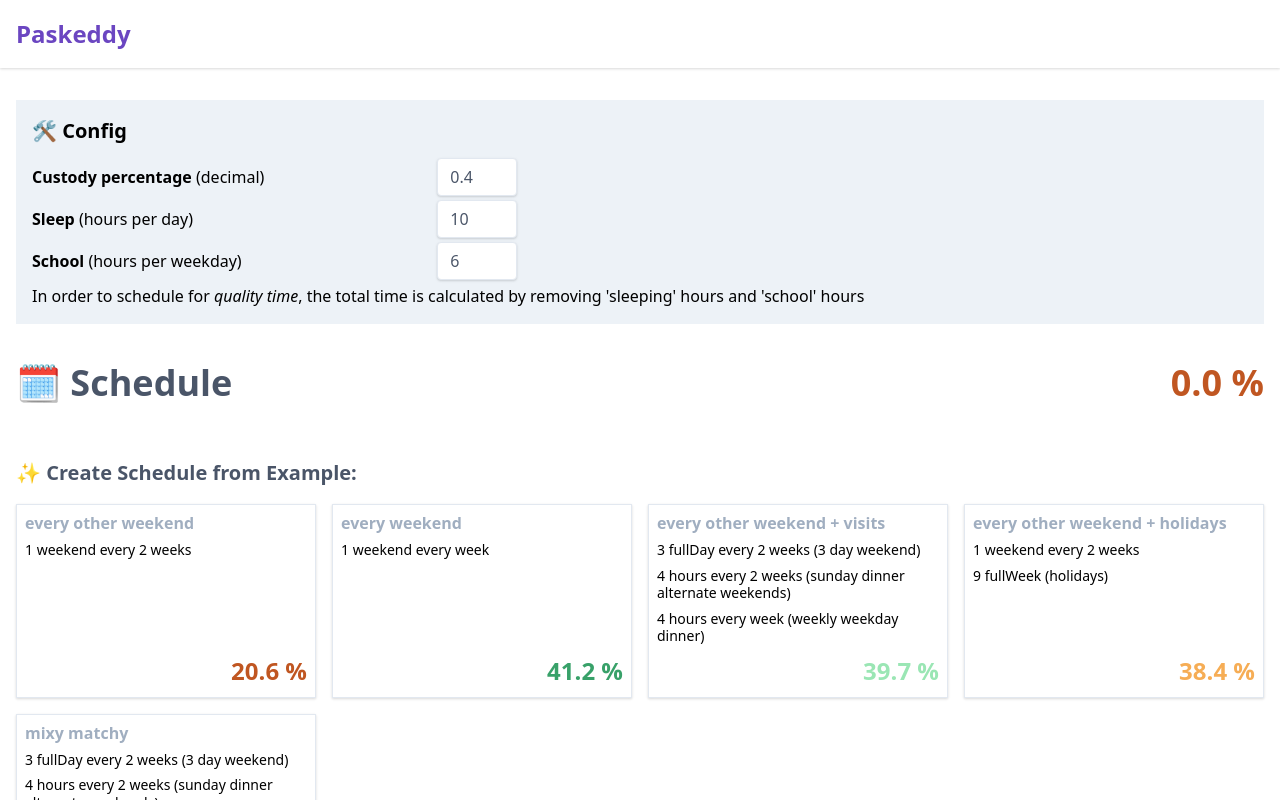
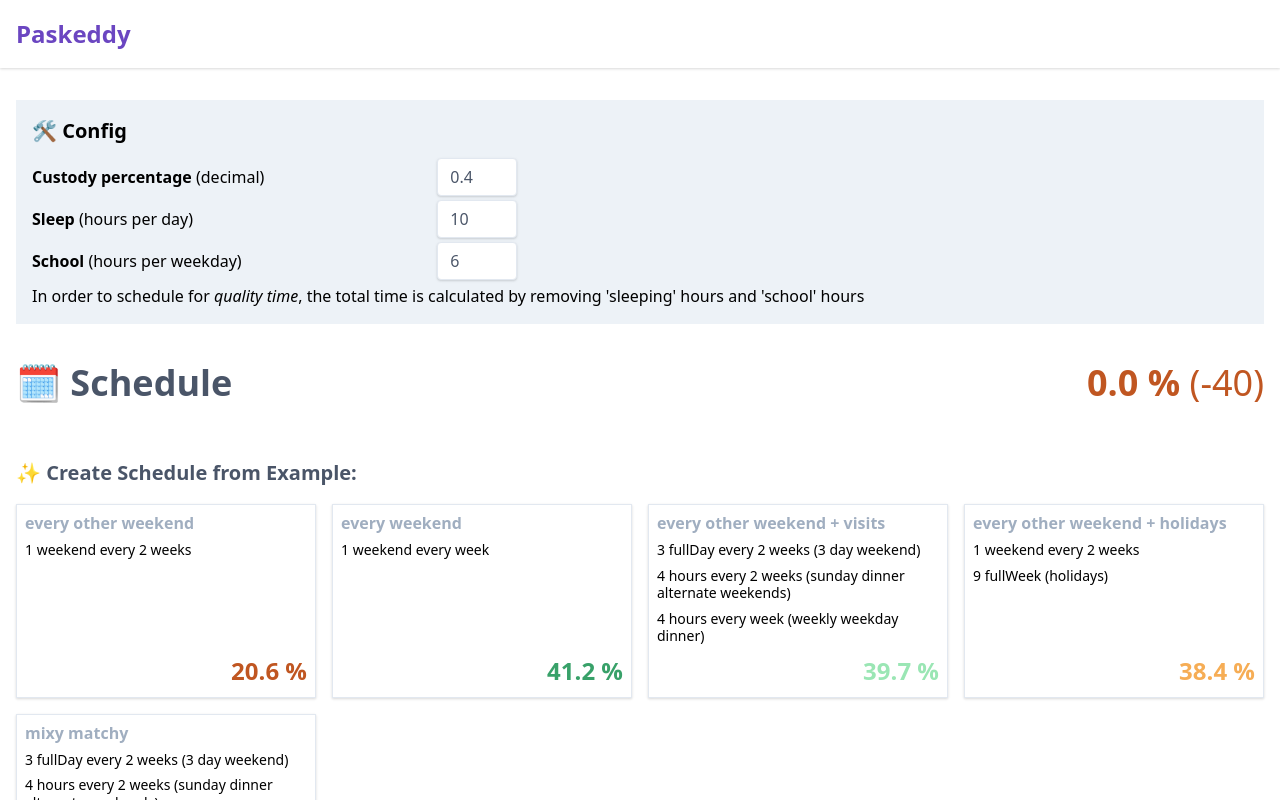
Before and after one commit to thedamon/paskedty, a Vue app: page / in a window 1280 px wide. Shown: the top 800 px of the page. Built offline with nearby package versions, Linux system fonts and the light colour scheme.

Commit message:
show diff

```diff
--- a/src/App.vue
+++ b/src/App.vue
@@ -24,7 +24,7 @@
 
     <h2 class="text-4xl mt-8 mb-4 font-semibold text-gray-700 flex justify-between">
       <span>🗓 Schedule</span>
-      <span class="font-bold" :class="`${schedulePctColor}`">{{ schedulePctFormatted }} %</span>
+      <span :class="`${schedulePctColor}`"><span class="font-bold">{{ schedulePctFormatted }} %</span> <span class="font-light">({{ Math.round((schedulePct - custodyPct) * 100) }})</span></span>
     </h2>
 
 
```
